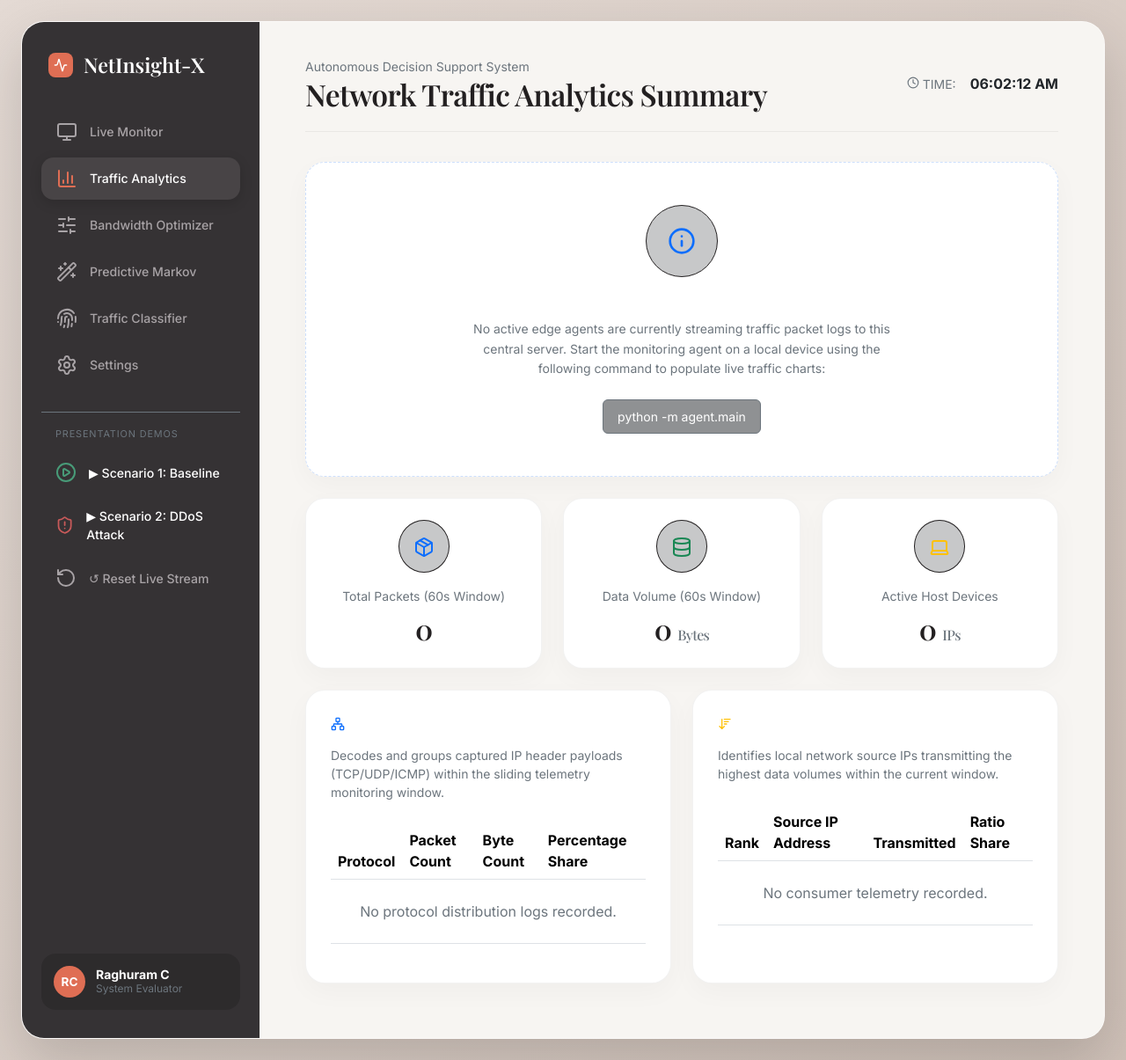
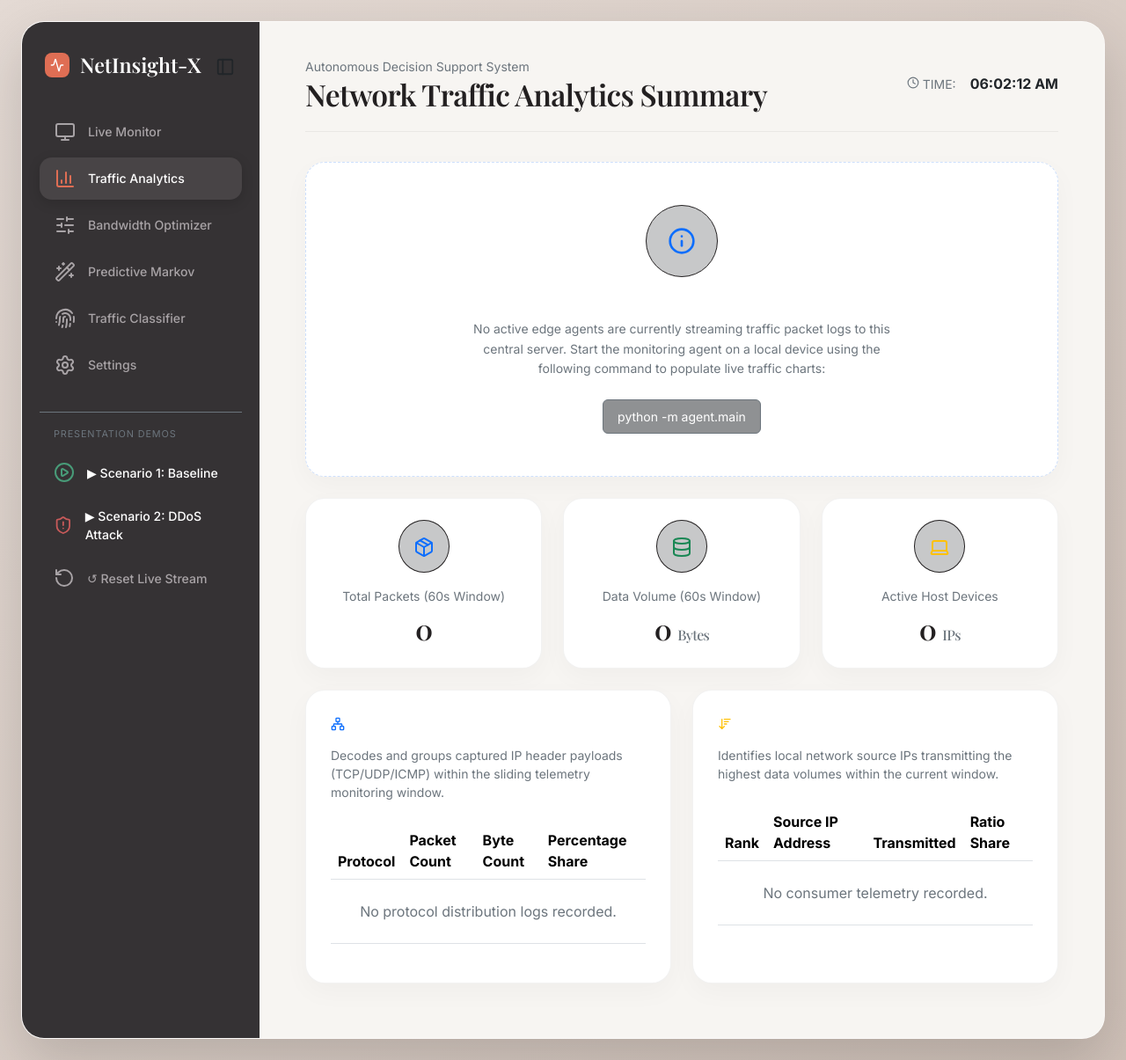
Before and after one commit to raghuramch028/NetInsight-X, a Django app: page /analytics/ in a window 1280 px wide. Shown: the whole page at 88% size. Run offline with Django 4.2, Linux system fonts and the light colour scheme; data that the repository does not hold is empty; some libraries are stand-ins or nearby versions; some web fonts are replaced.

Commit message:
feat(ui): remove personal profile details, add sidebar collapse toggle button, and enforce independent content scrolling with stationary sidebar

```diff
--- a/netinsight/dashboard/templates/dashboard/base.html
+++ b/netinsight/dashboard/templates/dashboard/base.html
@@ -35,32 +35,33 @@
             --font-sans: 'Inter', sans-serif;
             --font-mono: 'JetBrains Mono', monospace;
 
-            --transition-smooth: all 0.3s cubic-bezier(0.25, 1, 0.5, 1);
+            --transition-smooth: all 0.35s cubic-bezier(0.25, 1, 0.5, 1);
         }
 
         /* -------------------------------------------------------------
-           Nomi AI App Frame & Layout Architecture
+           Nomi AI App Frame & Fixed Layout Architecture
         ------------------------------------------------------------- */
         body {
             background: linear-gradient(135deg, #e4dad4 0%, #cfc1b8 100%);
             font-family: var(--font-sans);
             color: var(--text-dark);
-            min-height: 100vh;
+            height: 100vh;
             margin: 0;
             padding: 24px;
             display: flex;
             justify-content: center;
-            align-items: flex-start;
+            align-items: center;
+            overflow: hidden; /* Stop outer page scrolling */
         }
 
         #app-window-container {
             width: 100%;
             max-width: 1540px;
+            height: calc(100vh - 48px);
             background: var(--bg-main-canvas);
             border-radius: 26px;
             box-shadow: 0 25px 65px rgba(0, 0, 0, 0.16);
             display: flex;
-            min-height: calc(100vh - 48px);
             overflow: hidden;
             border: 1px solid rgba(255, 255, 255, 0.4);
             position: relative;
@@ -75,17 +76,29 @@
         }
 
         /* -------------------------------------------------------------
-           Nomi AI Charcoal Left Sidebar
+           Nomi AI Charcoal Left Sidebar (Stationary Fixed Container)
         ------------------------------------------------------------- */
         .sidebar {
             width: 270px;
             background-color: var(--bg-sidebar);
             color: var(--text-sidebar);
-            padding: 32px 22px;
+            padding: 32px 20px;
             display: flex;
             flex-direction: column;
             justify-content: space-between;
             flex-shrink: 0;
+            height: 100%;
+            overflow-y: auto;
+            transition: var(--transition-smooth);
+        }
+
+        .sidebar-brand-wrapper {
+            display: flex;
+            align-items: center;
+            justify-content: space-between;
+            margin-bottom: 34px;
+            padding-left: 6px;
+            padding-right: 4px;
         }
 
         .sidebar-brand {
@@ -97,8 +110,6 @@
             display: flex;
             align-items: center;
             gap: 12px;
-            margin-bottom: 34px;
-            padding-left: 8px;
         }
 
         .sidebar-brand-icon {
@@ -110,6 +121,7 @@
             align-items: center;
             justify-content: center;
             color: #ffffff;
+            flex-shrink: 0;
         }
 
         .nav-menu {
@@ -150,32 +162,32 @@
             color: var(--accent-terracotta);
         }
 
-        /* Sidebar Profile Footer */
-        .sidebar-user-footer {
-            padding: 14px;
-            border-radius: 16px;
-            background: rgba(0, 0, 0, 0.15);
-            display: flex;
-            align-items: center;
-            gap: 12px;
-            margin-top: 20px;
+        /* -------------------------------------------------------------
+           Collapsible Sidebar Styles
+        ------------------------------------------------------------- */
+        .sidebar-collapsed .sidebar {
+            width: 78px !important;
+            padding: 32px 14px !important;
         }
-
-        .sidebar-user-avatar {
-            width: 36px;
-            height: 36px;
-            border-radius: 50%;
-            background-color: var(--accent-terracotta);
-            color: #ffffff;
-            display: flex;
-            align-items: center;
-            justify-content: center;
-            font-weight: 700;
-            font-size: 0.85rem;
+        .sidebar-collapsed .brand-text,
+        .sidebar-collapsed .nav-item-link span,
+        .sidebar-collapsed .sidebar-section-header {
+            display: none !important;
+        }
+        .sidebar-collapsed .nav-item-link {
+            justify-content: center !important;
+            padding: 12px !important;
+        }
+        .sidebar-collapsed .sidebar-brand-wrapper {
+            justify-content: center !important;
+            padding: 0 !important;
+        }
+        .sidebar-collapsed .sidebar-brand {
+            justify-content: center !important;
         }
 
         /* -------------------------------------------------------------
-           Nomi AI Cream Main Right Canvas & Header
+           Nomi AI Cream Main Right Canvas (Independent Scrollable Container)
         ------------------------------------------------------------- */
         .main-content {
             flex: 1;
@@ -184,6 +196,8 @@
             display: flex;
             flex-direction: column;
             min-width: 0;
+            height: 100%;
+            overflow-y: auto; /* SCROLLS INDEPENDENTLY! */
         }
 
         .top-navbar {
@@ -193,6 +207,7 @@
             margin-bottom: 34px;
             padding-bottom: 22px;
             border-bottom: 1px solid rgba(0, 0, 0, 0.06);
+            flex-shrink: 0;
         }
 
         .page-header-title {
@@ -235,7 +250,7 @@
             border-left: 4px solid var(--accent-terracotta) !important;
         }
 
-        /* Nomi AI Terracotta Buttons & Pills */
+        /* Buttons & Badges */
         .btn-primary, .btn-terracotta {
             background-color: var(--accent-terracotta) !important;
             color: #ffffff !important;
@@ -276,9 +291,7 @@
             color: var(--accent-rose);
         }
 
-        /* -------------------------------------------------------------
-           Animated Pointer Virtual Cursor & Nomi AI Floating HUD
-        ------------------------------------------------------------- */
+        /* Animated Pointer Virtual Cursor & HUD */
         #demo-virtual-cursor {
             position: fixed;
             top: 0;
@@ -366,12 +379,21 @@
         <!-- Nomi AI Charcoal Left Sidebar -->
         <div class="sidebar">
             <div>
-                <a href="{% url 'dashboard:index' %}" class="sidebar-brand">
-                    <div class="sidebar-brand-icon">
-                        <i data-lucide="activity" style="width:16px;height:16px;"></i>
-                    </div>
-                    <span>NetInsight-X</span>
-                </a>
+                <!-- Brand Header with Toggle Sidebar Button -->
+                <div class="sidebar-brand-wrapper">
+                    <a href="{% url 'dashboard:index' %}" class="sidebar-brand">
+                        <div class="sidebar-brand-icon">
+                            <i data-lucide="activity" style="width:16px;height:16px;"></i>
+                        </div>
+                        <span class="brand-text">NetInsight-X</span>
+                    </a>
+                    <button id="toggle-sidebar-btn" onclick="toggleSidebar()" class="btn p-1 border-0 bg-transparent text-sidebar" title="Toggle Sidebar Menu">
+                        <svg width="22" height="22" viewBox="0 0 24 24" fill="none" stroke="currentColor" stroke-width="2" stroke-linecap="round" stroke-linejoin="round" class="lucide lucide-panel-left">
+                            <rect width="18" height="18" x="3" y="3" rx="2"/>
+                            <path d="M9 3v18"/>
+                        </svg>
+                    </button>
+                </div>
 
                 <ul class="nav-menu">
                     <li>
@@ -413,7 +435,7 @@
 
                     <!-- Presentation Scenarios Sidebar Section -->
                     <li class="mt-4 pt-3 border-top border-secondary">
-                        <span class="text-secondary small font-mono px-3 d-block mb-2" style="font-size: 0.68rem; letter-spacing: 0.08em; text-transform: uppercase;">
+                        <span class="text-secondary small font-mono px-3 d-block mb-2 sidebar-section-header" style="font-size: 0.68rem; letter-spacing: 0.08em; text-transform: uppercase;">
                             PRESENTATION DEMOS
                         </span>
                     </li>
@@ -437,18 +459,9 @@
                     </li>
                 </ul>
             </div>
-
-            <!-- User Profile Avatar Footer -->
-            <div class="sidebar-user-footer">
-                <div class="sidebar-user-avatar">RC</div>
-                <div class="d-flex flex-column" style="line-height:1.2;">
-                    <span class="text-white fw-bold small">Raghuram C</span>
-                    <span class="text-secondary small" style="font-size:0.75rem;">System Evaluator</span>
-                </div>
-            </div>
         </div>
 
-        <!-- Nomi AI Warm Cream Main Content Area -->
+        <!-- Nomi AI Warm Cream Main Content Area (Independent Scroll Container) -->
         <div class="main-content">
             <!-- Top Navbar -->
             <div class="top-navbar">
@@ -472,6 +485,20 @@
     <!-- Lucide Icons UMD CDN -->
     <script src="https://unpkg.com/lucide@0.263.0"></script>
     <script>
+        function toggleSidebar() {
+            const container = document.getElementById('app-window-container');
+            if (!container) return;
+            container.classList.toggle('sidebar-collapsed');
+            const isCollapsed = container.classList.contains('sidebar-collapsed');
+            localStorage.setItem('netinsight_sidebar_collapsed', isCollapsed ? 'true' : 'false');
+        }
+
+        // Restore sidebar state from localStorage
+        if (localStorage.getItem('netinsight_sidebar_collapsed') === 'true') {
+            const container = document.getElementById('app-window-container');
+            if (container) container.classList.add('sidebar-collapsed');
+        }
+
         function updateTime() {
             const now = new Date();
             const el = document.getElementById('system-time');
```
